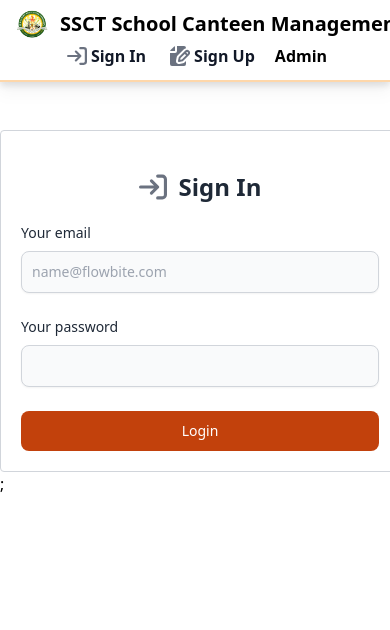
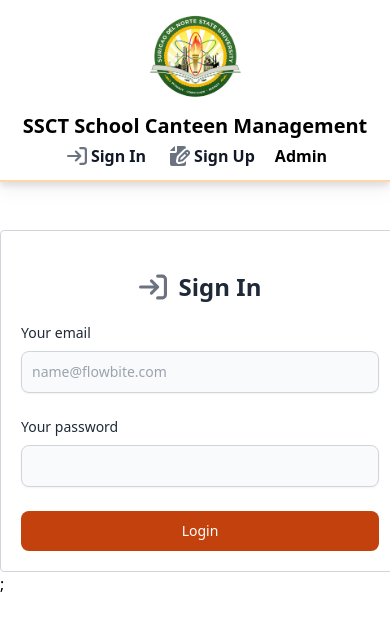
Before and after one commit to andz89/school-canteen-management, a React (Create React App) app in the folder frontend/: page /login in a window 390 px wide. Shown: the top 630 px of the page. Built offline with nearby package versions, Linux system fonts and the light colour scheme; no server answers.

Commit message:
add mobile style

```diff
--- a/frontend/src/components/Header.js
+++ b/frontend/src/components/Header.js
@@ -26,11 +26,13 @@ const Header = () => {
       {/* {isLoading && <LoadingSpinner />} */}
       <header className="drop-shadow-lg bg-white border-b-2 border-orange-200 flex flex-col sm:flex-row justify-between items-center p-2">
         <div className="text-center sm:text-left">
-          <Link className="flex ml-2 md:mr-24">
-            <img src={logo} className="h-8 mr-3" alt="FlowBite Logo" />
-            <span className="self-center text-xl font-semibold sm:text-2xl whitespace-nowrap dark:text-white">
-              SSCT School Canteen Management
-            </span>
+          <Link className=" ">
+            <div className="flex flex-col sm:flex-row items-center gap-2">
+              <img src={logo} className=" w-24" />
+              <div className="self-center text-xl font-semibold sm:text-2xl whitespace-nowrap dark:text-white">
+                SSCT School Canteen Management
+              </div>
+            </div>
           </Link>
         </div>
         <ul className="flex  sm:text-base    gap-4 mx-3 items-center font-semibold">
--- a/frontend/src/components/foods/FoodItem.js
+++ b/frontend/src/components/foods/FoodItem.js
@@ -35,7 +35,7 @@ const FoodItem = () => {
   return (
     <>
       <Header />
-      <div className="mt-3 mx-4">
+      <div className="mt-3  ">
         <Link
           className="bg-slate-500 p-2 rounded cursor-pointer   text-white font-semibold"
           to={"/"}
@@ -45,12 +45,9 @@ const FoodItem = () => {
       </div>
 
       {food.map((e) => (
-        <div
-          className="flex items-center justify-start flex-wrap w-full"
-          key={e._id}
-        >
+        <div className="flex    sm:w-[650px]   sm:mx-auto" key={e._id}>
           <div className="p-4 mx-auto">
-            <div className="bg-white   lg:w-[450px] border border-gray-200 rounded-lg shadow dark:bg-gray-800 dark:border-gray-700">
+            <div className="bg-white   border border-gray-200 rounded-lg shadow dark:bg-gray-800 dark:border-gray-700">
               <img
                 className="rounded-t-lg"
                 src={e.image_one}
@@ -77,7 +74,7 @@ const FoodItem = () => {
                   </div>
                 </div>
 
-                <p className="   mb-3 font-normal text-gray-700 dark:text-gray-400  ">
+                <p className="  sm:w-[650px] mb-3 font-normal text-gray-700 dark:text-gray-400  ">
                   {e.description}
                 </p>
               </div>
--- a/frontend/src/pages/users/Food_list.js
+++ b/frontend/src/pages/users/Food_list.js
@@ -42,11 +42,11 @@ const Food_list = () => {
   return (
     <>
       <Header />
-      <div className="flex items-center justify-start flex-wrap w-full p-5 gap-4">
+      <div className="flex items-center   justify-start flex-wrap w-full p-5 gap-4 bg-orange-200  ">
         {foods.map((food) => (
           <div
             key={food._id}
-            className="bg-white hover:bg-slate-100 w-[300px]  border border-gray-200 rounded-lg shadow dark:bg-gray-800 dark:border-gray-700"
+            className="bg-white hover:bg-slate-100 w-[300px]  border border-gray-200 rounded-lg shadow dark:bg-gray-800 dark:border-gray-700 mx-auto"
           >
             <Link to={"/foodItem/" + food._id}>
               <img
```
Also changed, not shown: 12 other files (tests, documents, lock files or other folders).
